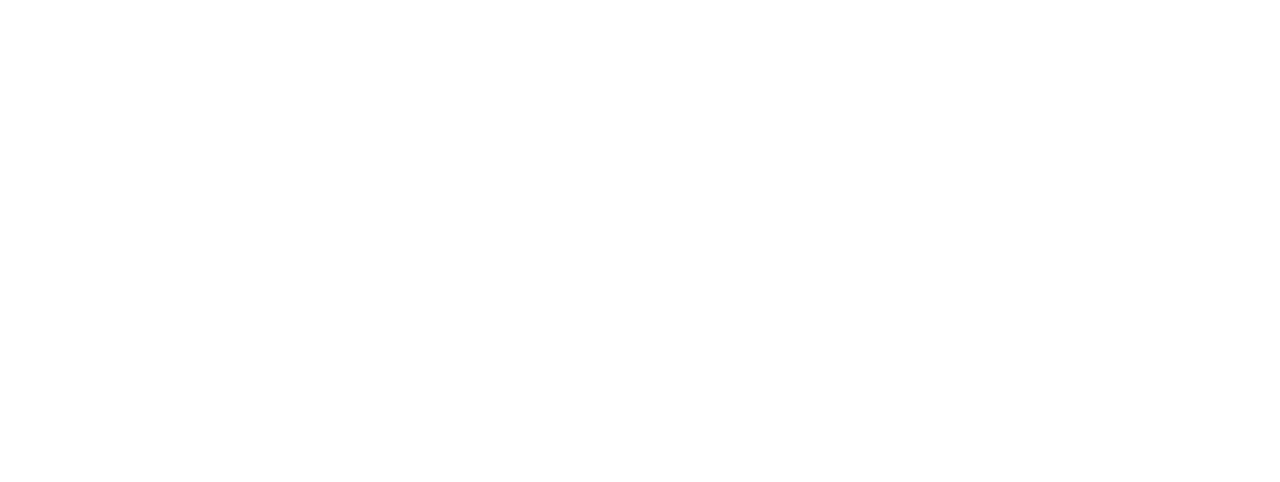
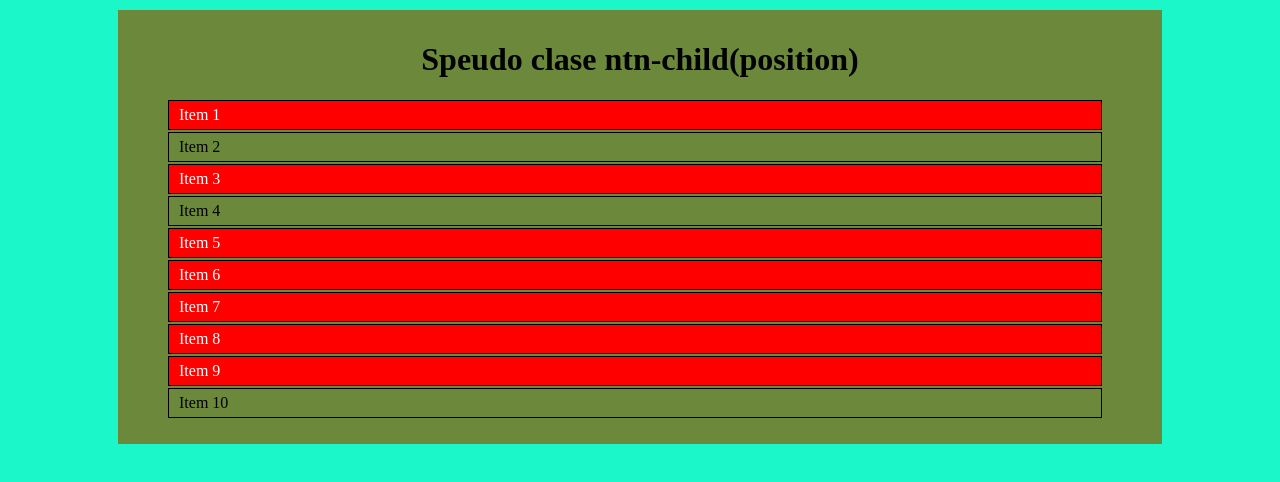
Before and after one commit to davidmriverog/curso-css, a website: page eje_css3_008/index.html in a window 1280 px wide. Drawn offline with Linux system fonts and the light colour scheme; files that its build step writes are made by us from their sources.

Commit message:
ejercicio nro. 8 css3, uso del pseudo clase ntn-child(positions)

```diff
--- a/eje_css3_008/index.html
+++ b/eje_css3_008/index.html
@@ -7,6 +7,20 @@
   <link rel="stylesheet" type="text/css" href="dist/css/theme.min.css">
 </head>
 <body>
-
+  <div class="contenedor">
+    <h1>Speudo clase ntn-child(position)</h1>
+    <ul>
+      <li>Item 1</li>
+      <li>Item 2</li>
+      <li>Item 3</li>
+      <li>Item 4</li>
+      <li>Item 5</li>
+      <li>Item 6</li>
+      <li>Item 7</li>
+      <li>Item 8</li>
+      <li>Item 9</li>
+      <li>Item 10</li>
+    </ul>
+  </div>
 </body>
 </html>
--- a/eje_css3_008/src/css/styles.css
+++ b/eje_css3_008/src/css/styles.css
@@ -0,0 +1,44 @@
+body{
+  background: rgb(27, 247, 201);
+  margin: 0;
+  padding: 0;
+}
+.contenedor{
+  background: rgb(107, 136, 59);
+  margin: 10px auto;
+  padding: 10px;
+  width: 80%;
+}
+h1{
+  text-align: center;
+}
+li{
+  border: 1px solid #000;
+  list-style-type: none;
+  margin: 2px 50px 2px 0;
+  padding: 5px 10px;
+}
+/*
+  estiles ntn-child selecciona el valor desde arriba hacia abajo
+     (numeric 1 ..n , even(num pares),odd(num impares))
+*/
+
+ul li:nth-child(odd){
+  background: red;
+  color: white;
+}
+
+/* aplicamos operaciones matematicas */
+ul li:nth-child(3n + 3){
+  background: red;
+  color: white;
+}
+/*
+  estilo ntn-last-child funciona a igual que el anterior
+  pero desde abajo hacia arriba xD
+*/
+
+ul li:nth-last-child(3){
+   background: red;
+   color: white;
+}
```
